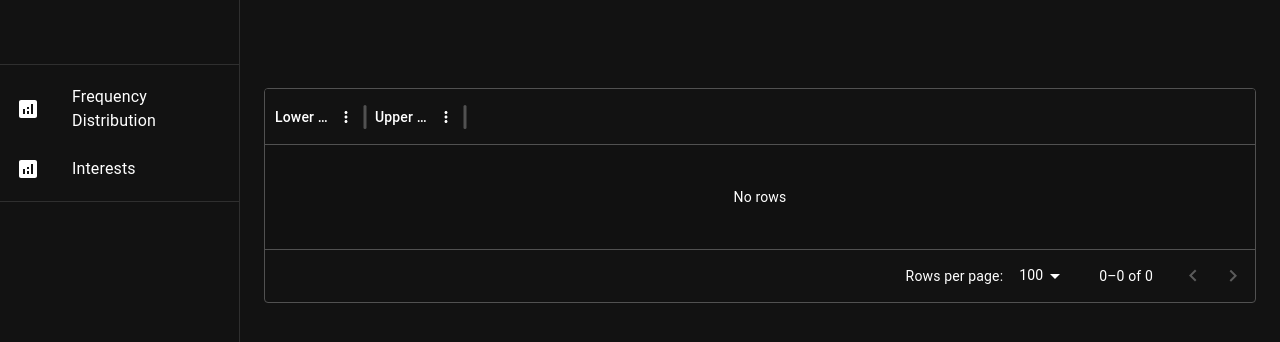
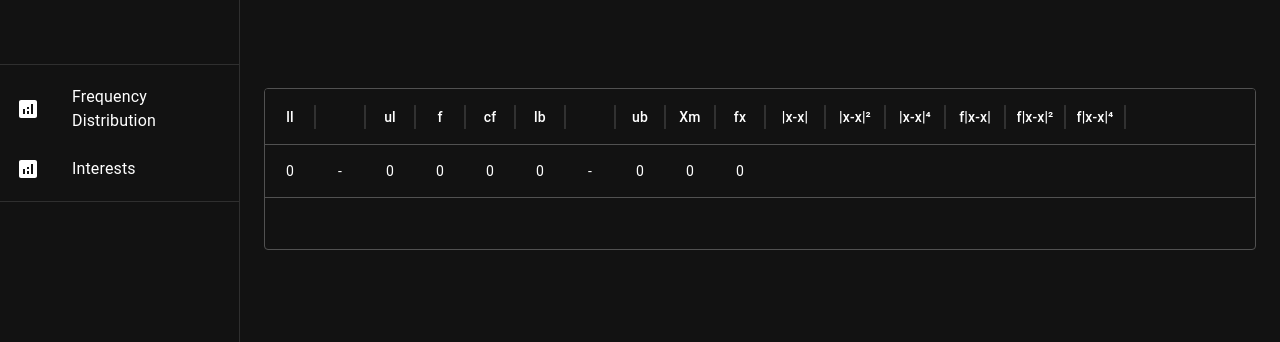
Before and after one commit to Ishirokun/statistics-probability, a React (Create React App) app: page / in a window 1280 px wide. Shown: the top 342 px of the page. Built offline with nearby package versions, Linux system fonts and the light colour scheme.

Commit message:
Added intial data table

```diff
--- a/src/tabs/grouped.js
+++ b/src/tabs/grouped.js
@@ -1,11 +1,40 @@
 import { Box } from "@mui/material";
 import { DataGrid } from '@mui/x-data-grid';
+import { useState } from "react";
 
 
 function Grouped(){
+    const [rows, setRows] = useState([{id: 0, _:'-', ll: 0, ul: 0, lb: 0, ub: 0, Xm: 0, f: 0, cf:0, fx: 0}]);
+
+    const base_values = {disableColumnMenu: true, headerAlign: 'center', align: 'center'}
+
     return(
         <Box>
-            <DataGrid columns={[{ field: 'Lower Limit', editable: true  }, { field: 'Upper Limit', editable: true }]} />
+            <DataGrid
+            rows={rows}
+            hideSortIcons = {true}
+            hideable = {false}
+            disableColumnSorting = {true}
+            hideFooterPagination = {true}
+            disableColumnResize={true}
+            columns={[
+                { field: 'll', disableColumnMenu: true, headerAlign: 'center', align: 'center', editable: true, description: "Lower Limit", width: 50},
+                { field: '_', headerName: "", disableColumnMenu: true, headerAlign: 'center', align: 'center', width: 25},
+                { field: 'ul', disableColumnMenu: true, headerAlign: 'center', align: 'center', editable: true, description: "Upper Limit", width: 50},
+                { field: 'f', disableColumnMenu: true, headerAlign: 'center', align: 'center', editable: true, description: "Frequency", width: 50},
+                { field: 'cf', disableColumnMenu: true, headerAlign: 'center', align: 'center', editable: true, description: "Frequency", width: 50},
+                { field: 'lb', disableColumnMenu: true, headerAlign: 'center', align: 'center', description: "Lower Boundary" , width: 50},
+                { field: '_', headerName: "", disableColumnMenu: true, headerAlign: 'center', align: 'center', width: 25},
+                { field: 'ub', disableColumnMenu: true, headerAlign: 'center', align: 'center', description: "Upper Boundary" , width: 50},
+                { field: 'Xm', disableColumnMenu: true, headerAlign: 'center', align: 'center', description: "Class Midpoint" , width: 50},
+                { field: 'fx', disableColumnMenu: true, headerAlign: 'center', align: 'center', description: "Class Midpoint" , width: 50},
+                { field: '|x-x|', disableColumnMenu: true, headerAlign: 'center', align: 'center', description: "Class Midpoint" , width: 60},
+                { field: '|x-x|²', disableColumnMenu: true, headerAlign: 'center', align: 'center', description: "Class Midpoint" , width: 60},
+                { field: '|x-x|⁴', disableColumnMenu: true, headerAlign: 'center', align: 'center', description: "Class Midpoint" , width: 60},
+                { field: 'f|x-x|', disableColumnMenu: true, headerAlign: 'center', align: 'center', description: "Class Midpoint" , width: 60},
+                { field: 'f|x-x|²', disableColumnMenu: true, headerAlign: 'center', align: 'center', description: "Class Midpoint" , width: 60},
+                { field: 'f|x-x|⁴', disableColumnMenu: true, headerAlign: 'center', align: 'center', description: "Class Midpoint" , width: 60},
+                ]}/>
         </Box>
     )
 }
```
